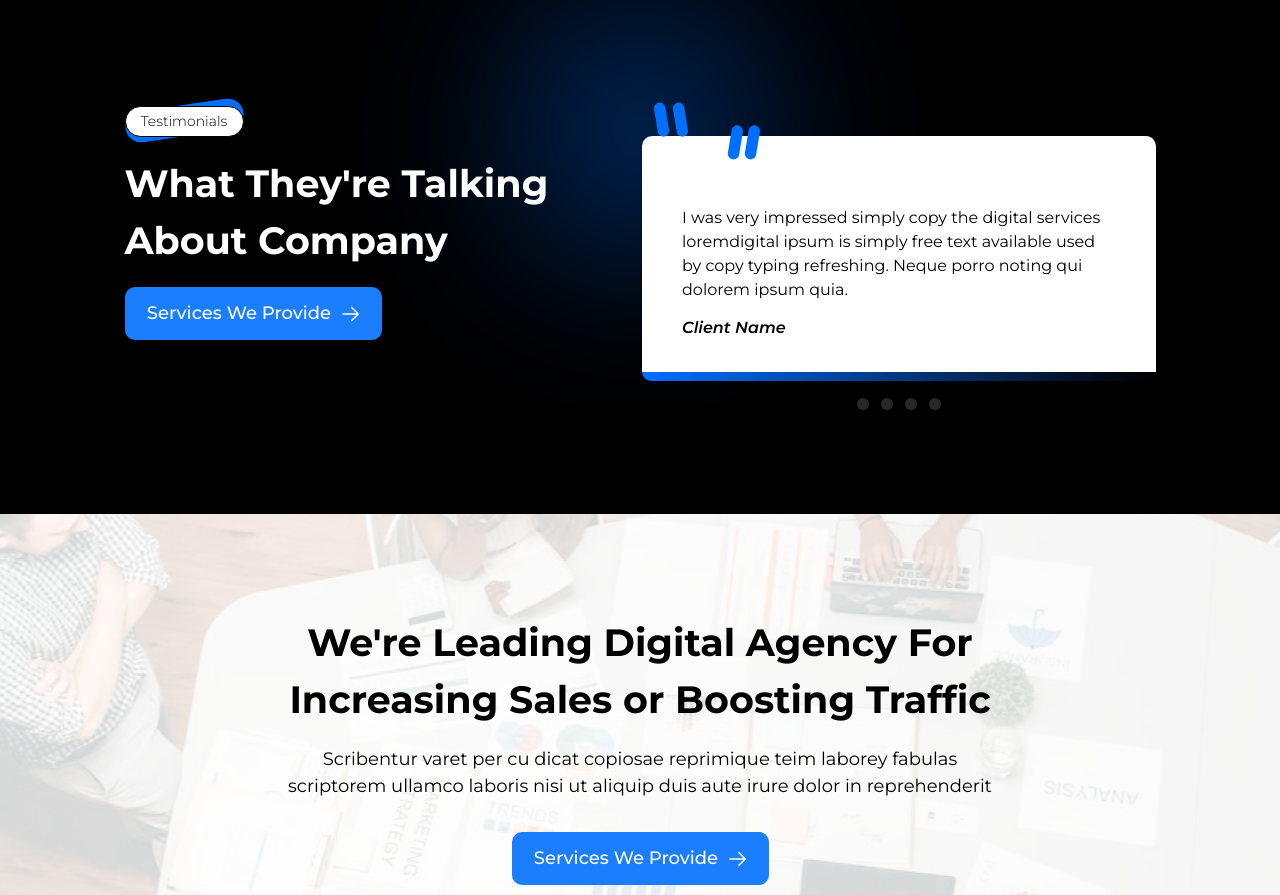
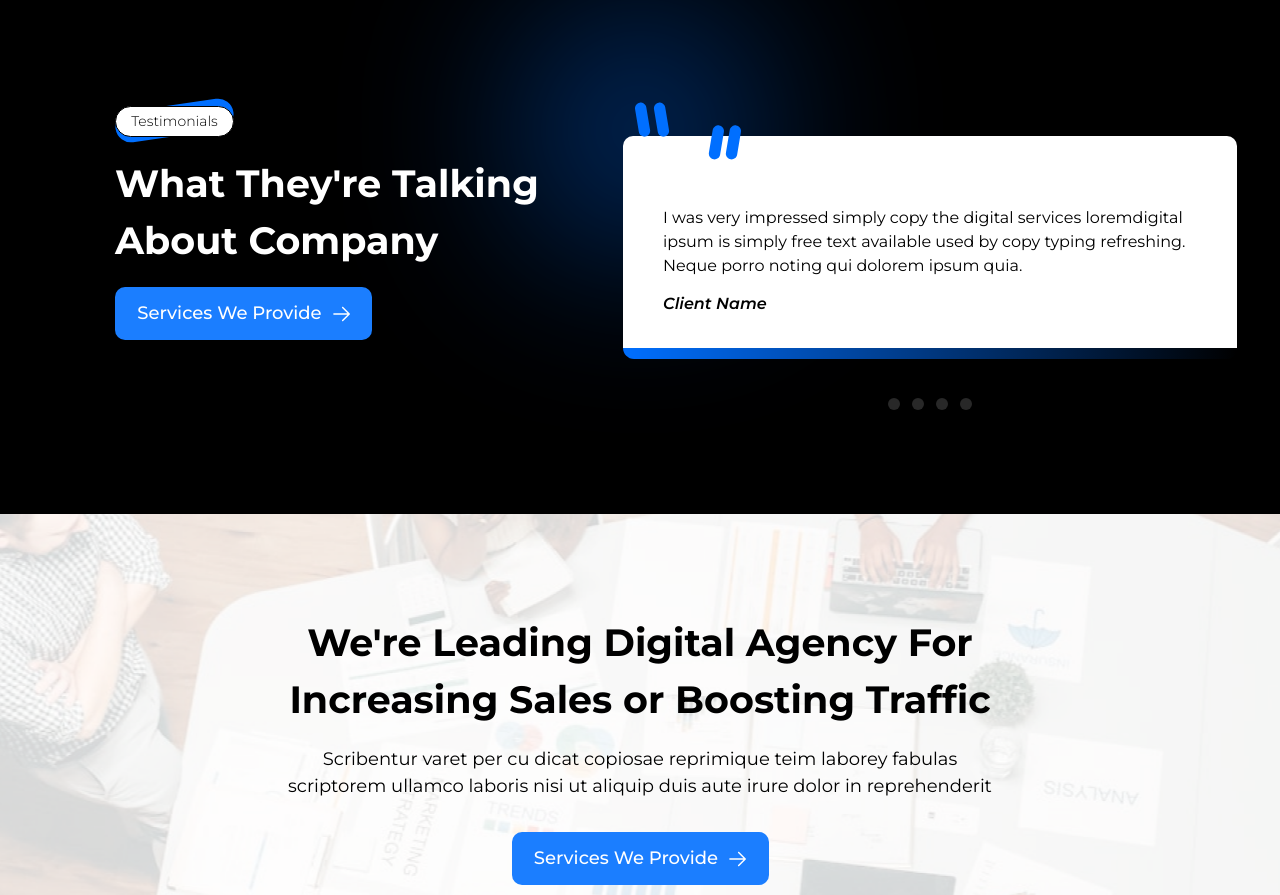
Before and after one commit to mudassir7732/Jataq-Technologies, a React (Create React App) app: page / in a window 1280 px wide. Shown: the part 3239-4134 px from the top of the page. Built offline with nearby package versions, Linux system fonts and the light colour scheme.

Commit message:
Updated code

```diff
--- a/src/sections/testimonials/index.js
+++ b/src/sections/testimonials/index.js
@@ -47,7 +47,7 @@ const Testimonials = () => {
                     </button>
                 </div>
 
-                <div className="flex flex-col max-w-full sm:max-w-[514px] lg:min-w-[45%] mt-16 lg:mt-0">
+                <div className="flex flex-col max-w-full sm:max-w-[90%] md:max-w-[514px] mt-16 lg:mt-0 xl:max-w-[614px]">
                     <Carousel
                         responsive={responsive}
                         showDots={true}
```
